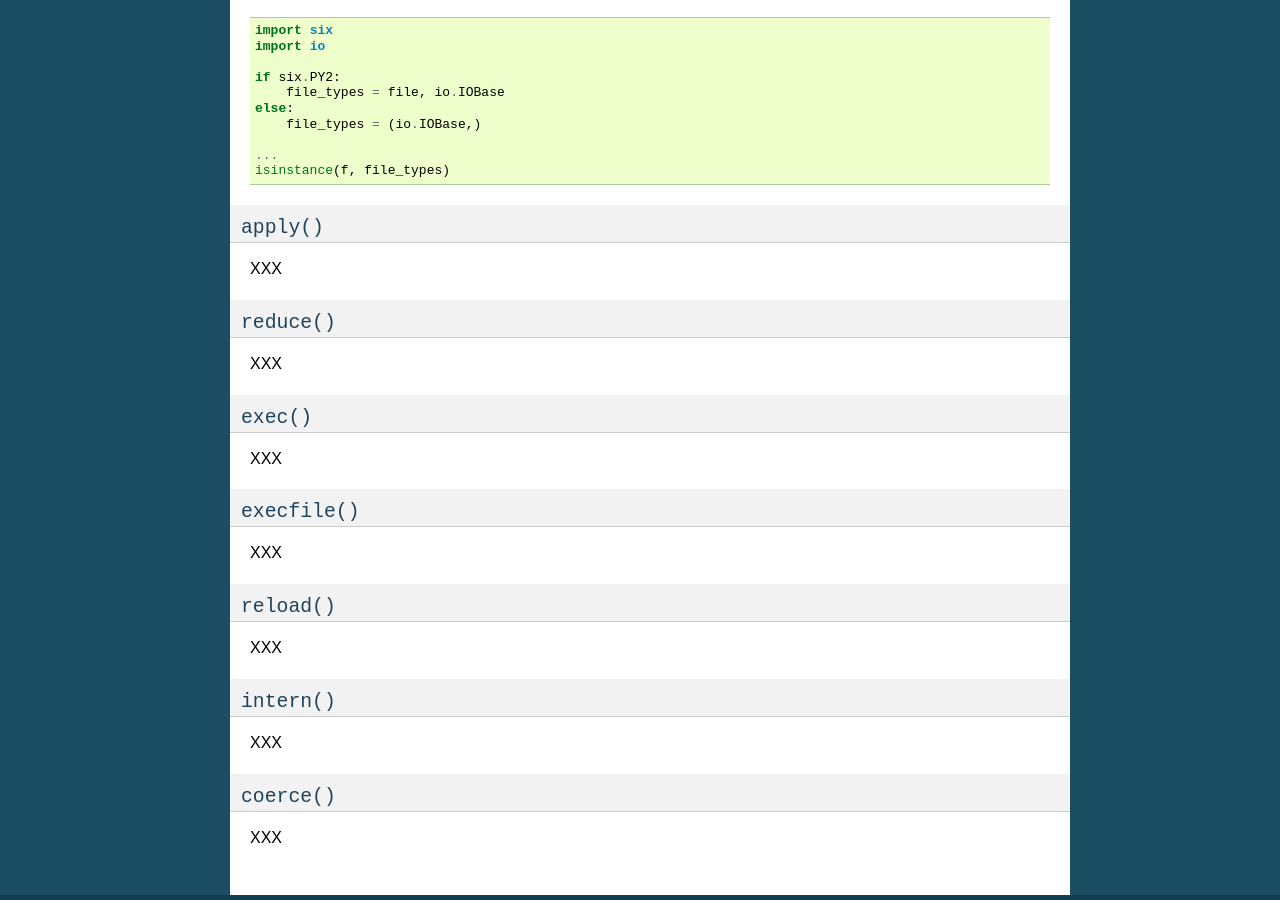
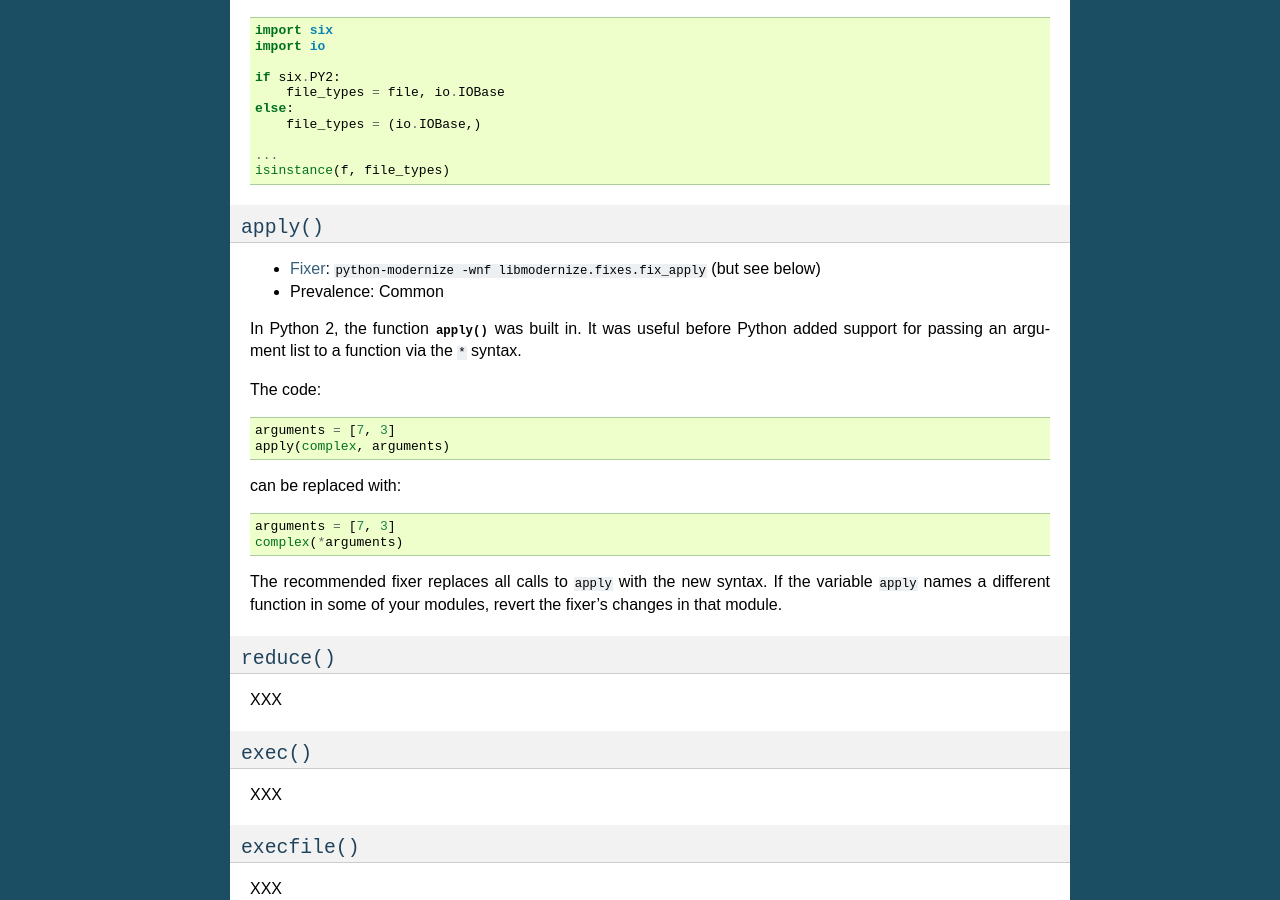
Before and after one commit to fedora-python/portingguide, a Sphinx documentation site: the page built from source/builtins.rst, in a window 1280 px wide and 900 px high, scrolled down 1502 px. Built offline with Sphinx 7.4.7, drawn with Linux system fonts in a browser that asks for light colours.

Commit message:
Describe the apply() function

```diff
--- a/source/builtins.rst
+++ b/source/builtins.rst
@@ -109,7 +109,26 @@ that includes :class:`io.IOBase` and, under Python 2, ``file``::
 ``apply()``
 ~~~~~~~~~~~
 
-XXX
+* :ref:`Fixer <python-modernize>`: ``python-modernize -wnf libmodernize.fixes.fix_apply`` (but see below)
+* Prevalence: Common
+
+In Python 2, the function :func:`apply` was built in.
+It was useful before Python added support for passing an argument list
+to a function via the ``*`` syntax.
+
+The code::
+
+    arguments = [7, 3]
+    apply(complex, arguments)
+
+can be replaced with::
+
+    arguments = [7, 3]
+    complex(*arguments)
+
+The recommended fixer replaces all calls to ``apply`` with the new syntax.
+If the variable ``apply`` names a different function
+in some of your modules, revert the fixer's changes in that module.
 
 
 ``reduce()``
```
